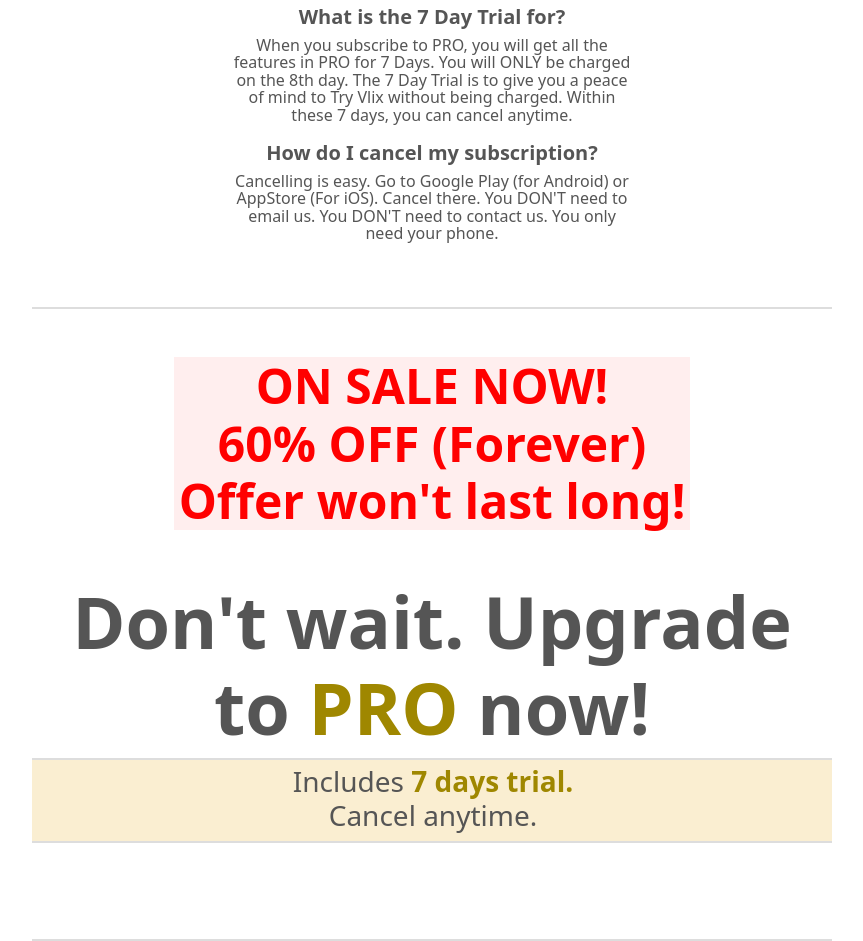
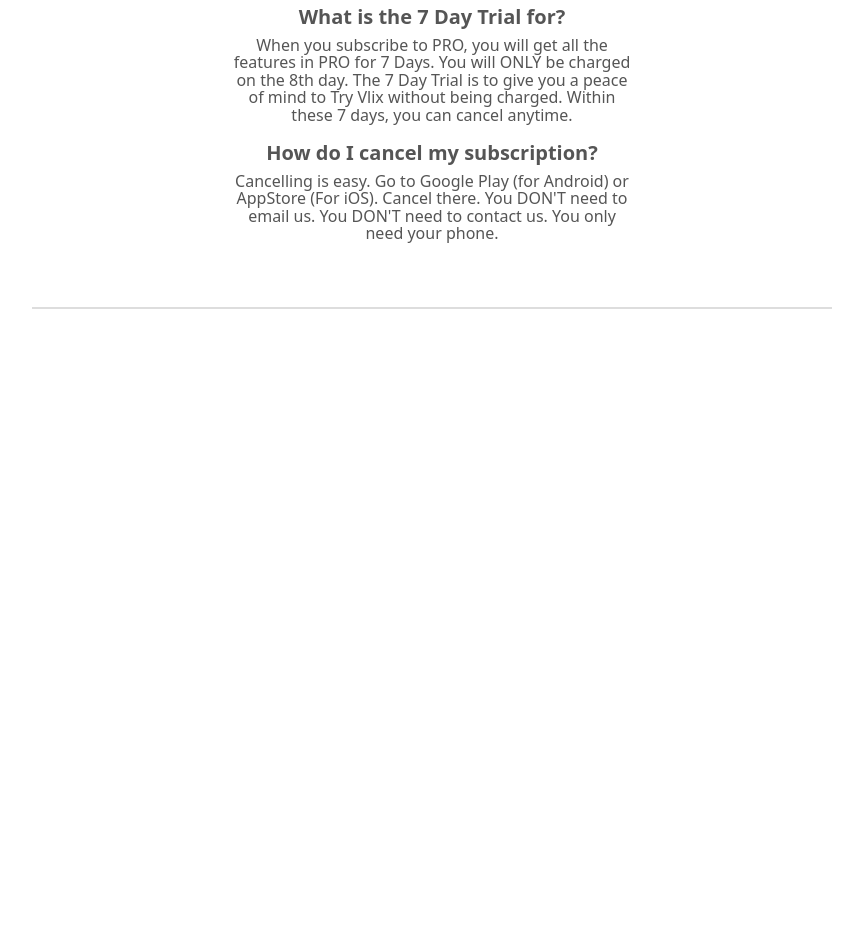
Before and after one commit to VlixAdmin/VlixWeb, a plain HTML site: page pro2/en.html in a window 1280 px wide. Shown: the part 6359-7300 px from the top of the page, without its empty margins (208-1071 px from the left). After the commit the page ends 6668 px from the top, so only its background shows below. Drawn offline with Linux system fonts and the light colour scheme.

Commit message:
Remove discount text

```diff
--- a/pro2/en.html
+++ b/pro2/en.html
@@ -12,11 +12,6 @@
 </head>
 <body>
 <style>
-    .an1 {
-        height: 24px;
-        width: 24px;
-    }
-
     td,th {
         text-align: center;
         padding: 10px;
@@ -417,19 +412,19 @@
         You only need your phone.</a>
     </p>
 </section>
-<section class="page mx-lg-auto mx-2" style="min-height: 0vh !important;">
-    <h1 class="display-5 mb-5" style="font-weight: bolder; color: Red; background: #ffeeee; padding: 0 5px" >
-        ON SALE NOW!<br>60% OFF (Forever)<br>Offer won't last long!
-    </h1>
-    <h1 class="display-2" style="font-weight: bolder" >
-        Don't wait. Upgrade to <span class="text-pro"><b>PRO</b></span> now!
-    </h1>
-    <div class="mb-5" style="padding: 5px 0 0 2px ; align-self: stretch; background: #faeed1;  border-bottom: 2px solid #ddd !important;border-top: 2px solid #ddd !important;">
-        <h3 style="font-weight: normal">
-            Includes <span class="text-pro" style="font-weight: bold">7 days trial.</span><br>Cancel anytime.
-        </h3>
-    </div>
-</section>
+<!--<section class="page mx-lg-auto mx-2" style="min-height: 0vh !important;">-->
+<!--    <h1 class="display-5 mb-5" style="font-weight: bolder; color: Red; background: #ffeeee; padding: 0 5px" >-->
+<!--        ON SALE NOW!<br>60% OFF (Forever)<br>Offer won't last long!-->
+<!--    </h1>-->
+<!--    <h1 class="display-2" style="font-weight: bolder" >-->
+<!--        Don't wait. Upgrade to <span class="text-pro"><b>PRO</b></span> now!-->
+<!--    </h1>-->
+<!--    <div class="mb-5" style="padding: 5px 0 0 2px ; align-self: stretch; background: #faeed1;  border-bottom: 2px solid #ddd !important;border-top: 2px solid #ddd !important;">-->
+<!--        <h3 style="font-weight: normal">-->
+<!--            Includes <span class="text-pro" style="font-weight: bold">7 days trial.</span><br>Cancel anytime.-->
+<!--        </h3>-->
+<!--    </div>-->
+<!--</section>-->
 
 </body>
 
```
Also changed, not shown: pro/en.html (+2 -2 lines).
